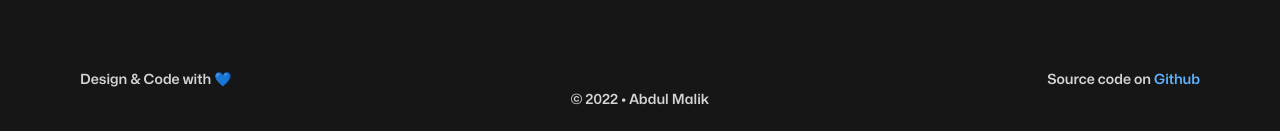
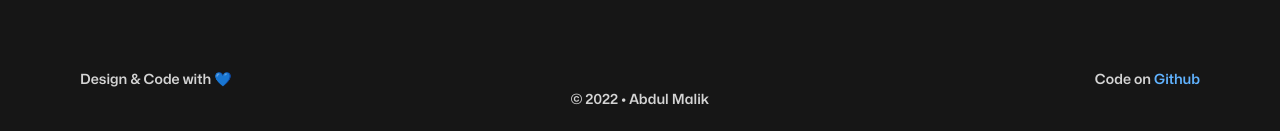
Before and after one commit to up2dul/up2dul.my.id, a Next.js app: page / in a window 1280 px wide. Shown: the part 666-797 px from the top of the page. Built offline with nearby package versions, Linux system fonts and the light colour scheme.

Commit message:
refactor: edit some text content

```diff
--- a/src/components/Footer.tsx
+++ b/src/components/Footer.tsx
@@ -3,7 +3,7 @@ const Footer = () => (
     <div className='mb-6 flex justify-between sm:mb-4 md:mb-0'>
       <p>Design & Code with 💙</p>
       <p>
-        Source code on{' '}
+        Code on{' '}
         <a
           href='https://github.com/up2dul/up2dul-website'
           target={'_blank'}
--- a/src/pages/projects.tsx
+++ b/src/pages/projects.tsx
@@ -6,13 +6,13 @@ import type { Page } from '@/types/notion';
 
 const Projects = ({ projects }: { projects: Page[] }) => {
   return (
-    <Layout title='Projects' description='Some of my projects showcase'>
+    <Layout title='Projects' description='Some of my featured projects'>
       <h1>
         🎨 My <span className='text-gradient'>projects</span>
       </h1>
 
       <p className='mt-5 text-base'>
-        Some of my latest projects, currently there is only website project.
+        Some of my featured projects, currently there is only website project.
       </p>
 
       <div className='mt-14 grid w-full grid-cols-1 gap-12 lg:grid-cols-2'>
```
